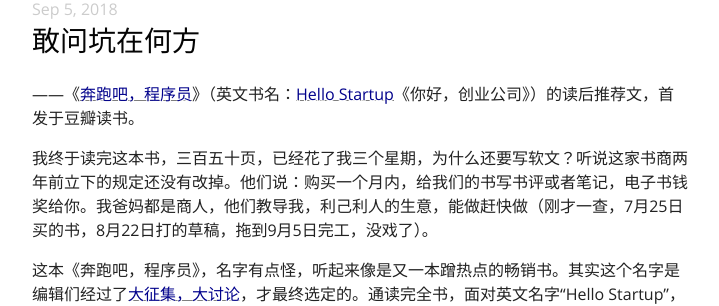
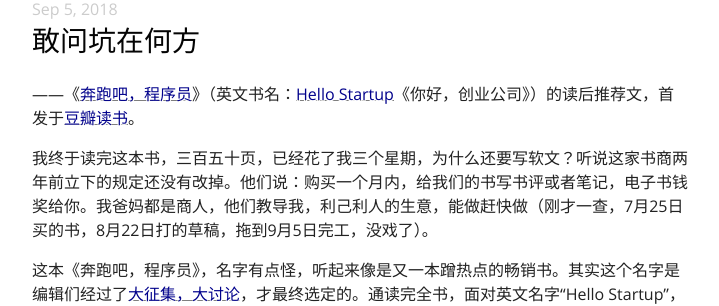
Before and after one commit to John-Qu/John-Qu.github.io, a Jekyll site: the page built from _posts/2018-09-05-Hello-Chinese-Startup.md, in a window 1280 px wide. Shown: the part 165-471 px from the top of the page, without its empty margins (280-999 px from the left). Built offline with Jekyll 4.4.1, drawn with Linux system fonts in a browser that asks for light colours; part of the change alters nothing that is shown.

```diff
--- a/_posts/2018-09-05-Hello-Chinese-Startup.md
+++ b/_posts/2018-09-05-Hello-Chinese-Startup.md
@@ -8,7 +8,7 @@ description: 《奔跑吧，程序员》（英文书名：Hello Startup《你好
 
 # 敢问坑在何方
 
-——《[奔跑吧，程序员](http://www.ituring.com.cn/book/1776)》（英文书名：[Hello Startup](https://www.hello-startup.net/)《你好，创业公司》）的读后推荐文，首发于豆瓣读书。
+——《[奔跑吧，程序员](http://www.ituring.com.cn/book/1776)》（英文书名：[Hello Startup](https://www.hello-startup.net/)《你好，创业公司》）的读后推荐文，首发于[豆瓣读书](https://book.douban.com/subject/30271075/)。
 
 我终于读完这本书，三百五十页，已经花了我三个星期，为什么还要写软文？听说这家书商两年前立下的规定还没有改掉。他们说：购买一个月内，给我们的书写书评或者笔记，电子书钱奖给你。我爸妈都是商人，他们教导我，利己利人的生意，能做赶快做（刚才一查，7月25日买的书，8月22日打的草稿，拖到9月5日完工，没戏了）。
 
```
